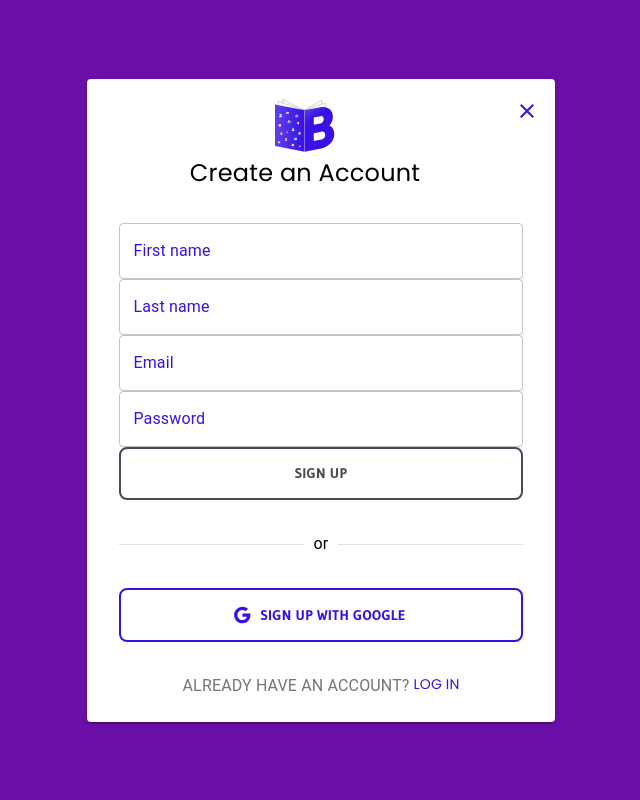
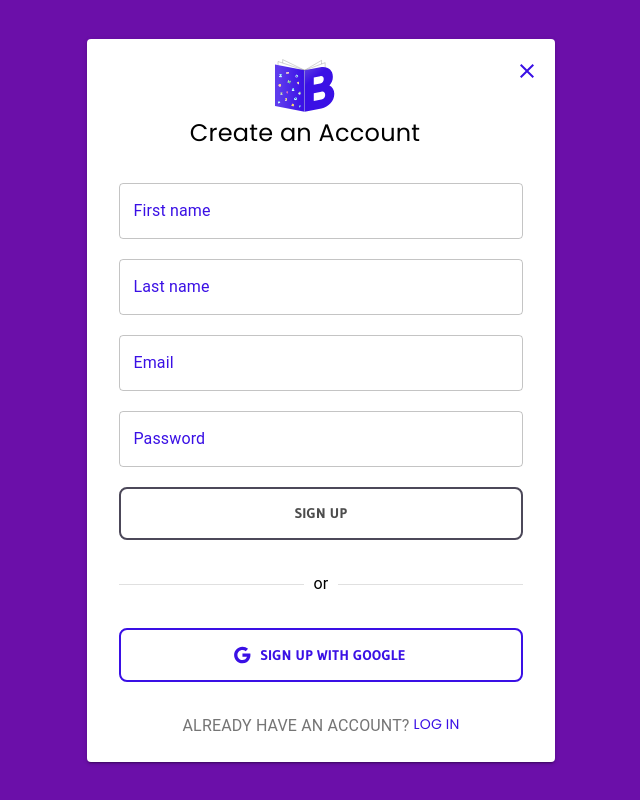
Before and after one commit to Nurtimax/bilimgual, a Next.js app: page /sign-up in a window 1280 px wide. Shown: the whole page, without its empty margins (319-959 px from the left). Built offline with nearby package versions, Linux system fonts and the light colour scheme; no server answers.

Commit message:
add grid for forms

```diff
--- a/src/component/sign-in/Forms.tsx
+++ b/src/component/sign-in/Forms.tsx
@@ -1,7 +1,10 @@
 import { Button, Checkbox, FormControlLabel, FormGroup, TextField, styled } from '@mui/material';
 import React from 'react';
 
-const StyledForms = styled('form')``;
+const StyledForms = styled('form')`
+   display: grid;
+   gap: 20px;
+`;
 
 const Forms = () => {
    return (
--- a/src/component/sign-up/Forms.tsx
+++ b/src/component/sign-up/Forms.tsx
@@ -1,7 +1,10 @@
 import { Button, TextField, styled } from '@mui/material';
 import React from 'react';
 
-const StyledForms = styled('form')``;
+const StyledForms = styled('form')`
+   display: grid;
+   gap: 20px;
+`;
 
 const Forms = () => {
    return (
```
